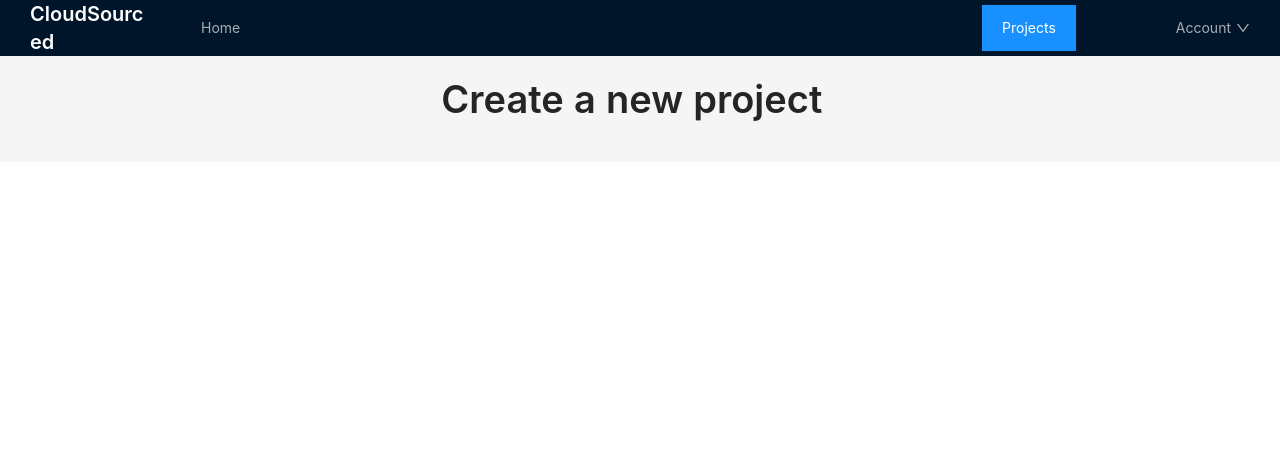
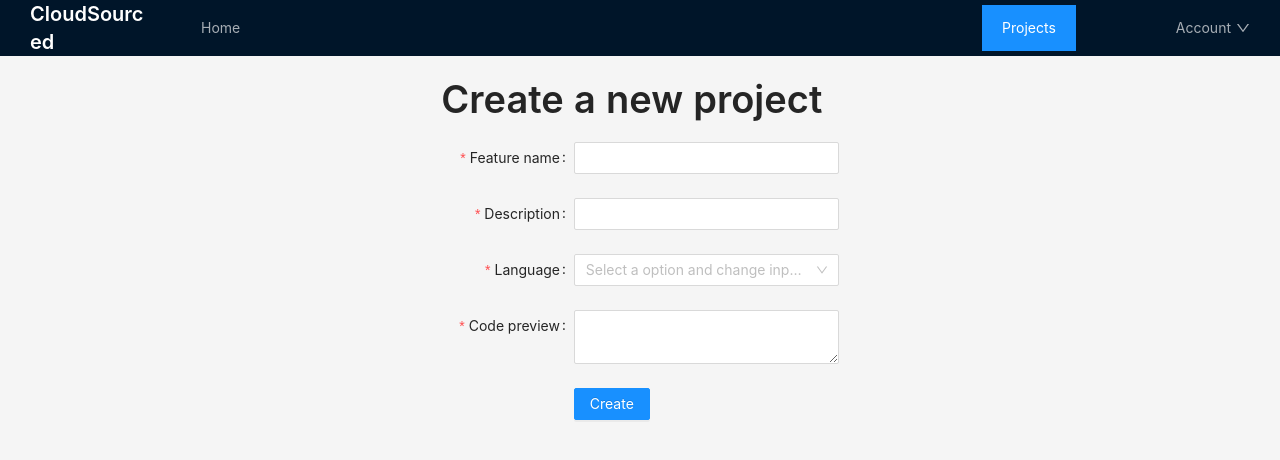
Before and after one commit to Z-Farook/Cloudsourced, a React (Create React App) app in the folder frontend/: page /projects/1/createFeature in a window 1280 px wide. Shown: the top 460 px of the page. Built offline with nearby package versions, Linux system fonts and the light colour scheme.

Commit message:
add form to create features

```diff
--- a/frontend/src/pages/CreateFeaturePage/index.tsx
+++ b/frontend/src/pages/CreateFeaturePage/index.tsx
@@ -1,26 +1,66 @@
 import React from "react";
-import { Input, Button, Row, Col, message } from "antd";
-import { useForm, Controller, ErrorMessage } from "react-hook-form";
+import { Form, Input, Button, Row, Col, Select, message } from "antd";
 import DefaultLayout from "../../components/layout/DefaultLayout";
-
 import Title from "antd/lib/typography/Title";
 
 import {
-  ProjectResourceApi,
-  AddWithUserUsingPOSTRequest,
+  AddFeatureToProjectUsingPOSTRequest,
+  FeatureResourceApi,
 } from "cloudsourced-api";
 import { RouteComponentProps } from "react-router";
-
-interface IProps extends RouteComponentProps {}
+import { Store } from "antd/lib/form/interface";
+interface IRouterParams {
+  projectId: string;
+}
+interface IProps extends RouteComponentProps<IRouterParams> {}
 
 type Inputs = {
-  projectName: string;
+  featureName: string;
   description: string;
+  codePreview: string;
+  codeLanguage: string;
 };
+const { Option } = Select;
+const layout = {
+  labelCol: { span: 8 },
+  wrapperCol: { span: 16 },
+};
+const CreateFeaturePage: React.FC<IProps> = (props) => {
+  const projectId = +props.match.params.projectId;
+  const handleSubmit = async (values: Store) => {
+    console.log(values);
+    const params: AddFeatureToProjectUsingPOSTRequest = {
+      projectId: projectId,
+      feature: {
+        name: values.featureName,
+        description: values.description,
+        codeLanguage: values.codeLanguage,
+        codePreview: values.codePreview,
+      },
+    };
+    message.loading({ content: "Saving project...", key: "updatableKey" });
+    await new FeatureResourceApi()
+      .addFeatureToProjectUsingPOST(params)
+      .then(() => {
+        message.success({
+          content: "Feature is created succesfully!",
+          key: "updatableKey",
+          duration: 2,
+        });
+        props.history.push(`/projects/${projectId}`);
+      })
+      .catch(() => {
+        errorMessage();
+      });
+  };
 
-const CreateFeaturePage: React.FC<IProps> = (props) => {
-
-
+  const errorMessage = () => {
+    message.error({
+      content: "Something went wrong",
+      key: "updatableKey",
+      duration: 2,
+    });
+  };
   return (
     <DefaultLayout>
       <div style={{ backgroundColor: "#f5f5f5" }}>
@@ -29,7 +69,66 @@ const CreateFeaturePage: React.FC<IProps> = (props) => {
             <Col xl={8} lg={12} md={12} sm={24} xs={24}>
               <Title>Create a new project</Title>
 
+              <Form {...layout} onFinish={handleSubmit}>
+                <Form.Item
+                  label="Feature name"
+                  name="featureName"
+                  rules={[
+                    {
+                      required: true,
+                      message: "Please input the feature name!",
+                    },
+                  ]}
+                >
+                  <Input />
+                </Form.Item>
 
+                <Form.Item
+                  label="Description"
+                  name="description"
+                  rules={[
+                    {
+                      required: true,
+                      message: "Please input the description!",
+                    },
+                  ]}
+                >
+                  <Input />
+                </Form.Item>
+
+                <Form.Item
+                  name="codeLanguage"
+                  label="Language"
+                  rules={[{ required: true }]}
+                >
+                  <Select
+                    placeholder="Select a option and change input text above"
+                    allowClear
+                  >
+                    <Option value="typescript">TypeScript</Option>
+                    <Option value="csharp">C#</Option>
+                  </Select>
+                </Form.Item>
+
+                <Form.Item
+                  label="Code preview"
+                  name="codePreview"
+                  rules={[
+                    {
+                      required: true,
+                      message: "Please input the code preview!",
+                    },
+                  ]}
+                >
+                  <Input.TextArea />
+                </Form.Item>
+
+                <Form.Item wrapperCol={{ ...layout.wrapperCol, offset: 8 }}>
+                  <Button type="primary" htmlType="submit">
+                    Create
+                  </Button>
+                </Form.Item>
+              </Form>
             </Col>
           </Row>
         </div>
```
